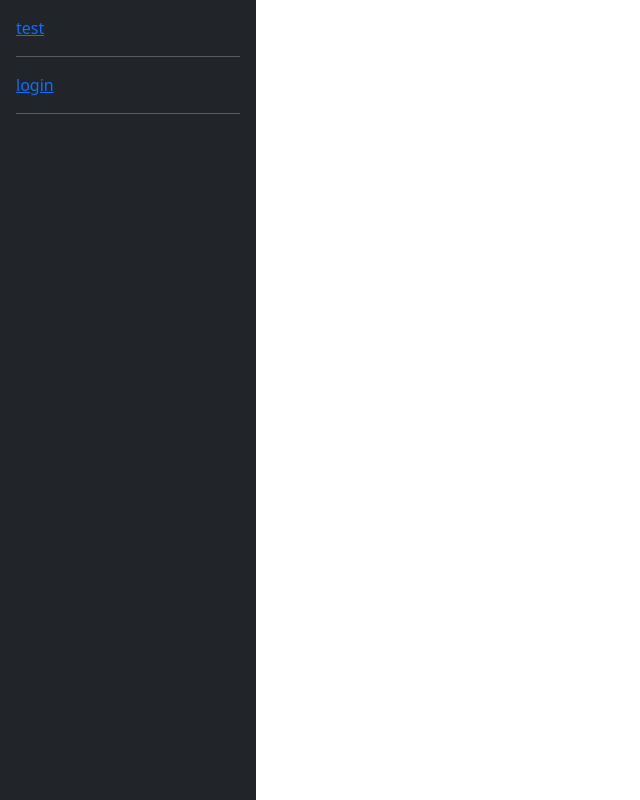
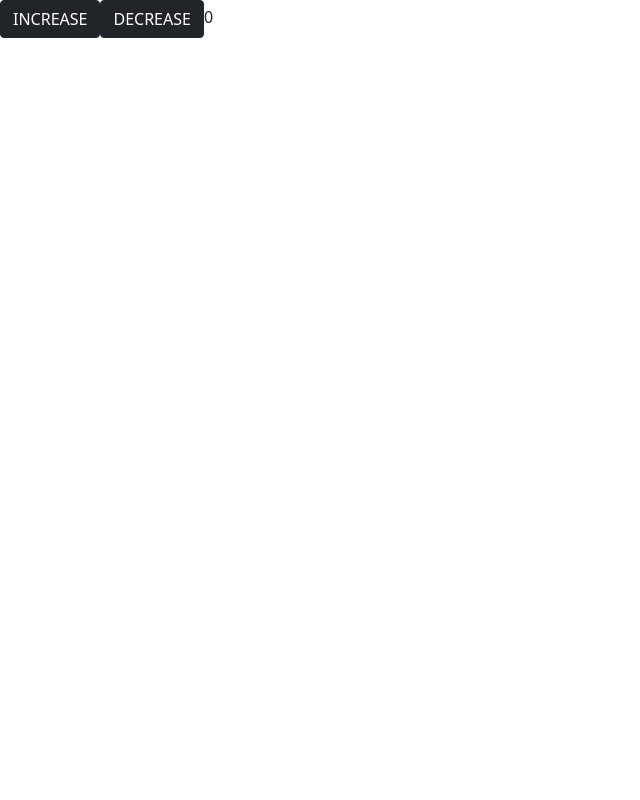
Before and after one commit to PenguinCard/app, a React app: page / in a window 1280 px wide. Shown: the whole page, without its empty margins (0-640 px from the left). Built offline with nearby package versions, Linux system fonts and the light colour scheme.

Commit message:
redux 적용

```diff
--- a/package.json
+++ b/package.json
@@ -22,11 +22,13 @@
   },
   "dependencies": {
     "@popperjs/core": "^2.11.4",
+    "@reduxjs/toolkit": "^1.8.0",
     "@types/axios": "^0.14.0",
     "@types/react": "^17.0.42",
     "@types/react-dom": "^17.0.14",
     "bootstrap": "^5.1.3",
     "bootstrap-icons": "^1.8.1",
+    "react-redux": "^7.2.6",
     "react-router-dom": "^6.2.2"
   }
 }
--- a/src/App.tsx
+++ b/src/App.tsx
@@ -1,11 +1,19 @@
 import * as React from 'react';
 
-import Navbar from './components/Navbar';
+import { RootState } from './store';
+import { useSelector, useDispatch } from 'react-redux';
+import { increment, decrement } from './reducer/counter';
 
 const App:React.FC = () => {
+
+    const dispatch = useDispatch()
+    const count = useSelector<RootState>(state => state.counter.value);
+
     return (
         <React.Fragment>
-            <Navbar/>
+            <button type="button" className="btn btn-dark" onClick={() => dispatch(increment())}>INCREASE</button>
+            <button type="button" className="btn btn-dark" onClick={() => dispatch(decrement())}>DECREASE</button>
+            { count }
         </React.Fragment>
     )
 }
--- a/src/components/Navbar.tsx
+++ /dev/null
@@ -1,17 +0,0 @@
-import * as React from 'react';
-import { Link } from 'react-router-dom';
-
-const Navbar:React.FC = () => {
-    return (
-        <div className="flex-column p-3 text-white bg-dark vh-100" style={{ width: "20%"}}>
-            <ul className="nav nav-pills flex-column">
-                <li className="nav-item"><Link to="/test">test</Link></li>
-                <hr/>
-                <li className="nav-item"><Link to="/login">login</Link></li>
-                <hr/>
-            </ul>
-        </div>
-    )
-}
-
-export default Navbar
--- a/src/index.tsx
+++ b/src/index.tsx
@@ -13,12 +13,18 @@ import 'bootstrap/dist/css/bootstrap.css';
 // bootstrap icon
 import 'bootstrap-icons/font/bootstrap-icons.css'
 
+import { Provider } from 'react-redux';
+import { store } from './store';
+
 // component
 import App from './App';
 
+
 ReactDOM.render(
     <BrowserRouter>
-        <App/>
+        <Provider store={store}>
+            <App />
+        </Provider>
     </BrowserRouter>,
     document.getElementById("app")
 )
--- /dev/null
+++ b/src/reducer/counter.ts
@@ -0,0 +1,27 @@
+import { createSlice, PayloadAction } from '@reduxjs/toolkit';
+import type { RootState } from '../store'
+
+interface ConuterState {
+    value: number
+}
+
+const initialState: ConuterState = {
+    value: 0
+}
+
+export const counterSlice = createSlice({
+    name: 'counter',
+    initialState,
+    reducers: {
+        increment: state => {
+            state.value += 1
+        },
+        decrement: state => {
+            state.value -= 1
+        }
+    }
+})
+
+export const { increment, decrement } = counterSlice.actions
+
+export default counterSlice.reducer;
--- /dev/null
+++ b/src/store.ts
@@ -0,0 +1,11 @@
+import { configureStore } from '@reduxjs/toolkit';
+import counter from './reducer/counter'
+
+export const store = configureStore({
+    reducer: {
+        counter: counter
+    }
+})
+
+export type RootState = ReturnType<typeof store.getState>
+export type AppDispatch = typeof store.dispatch
```
Also changed, not shown: 1 other file (tests, documents, lock files or other folders).
